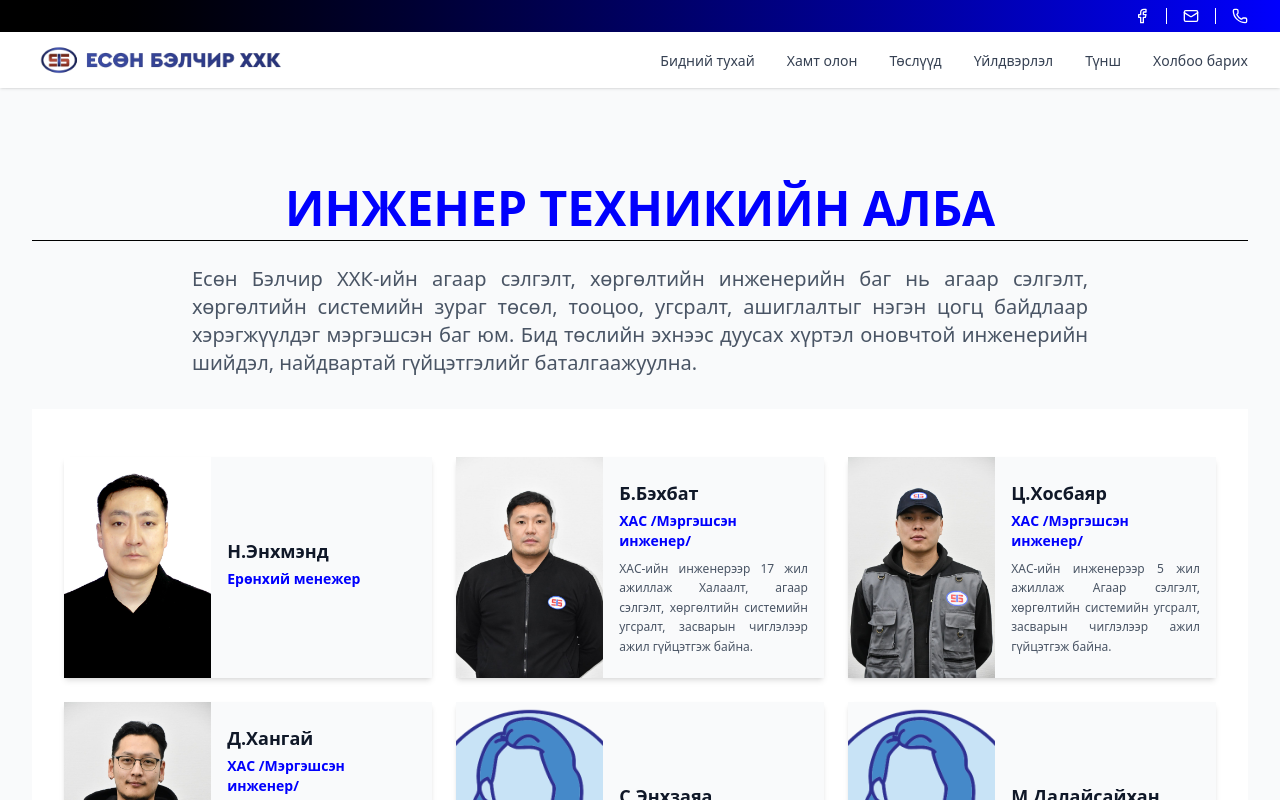
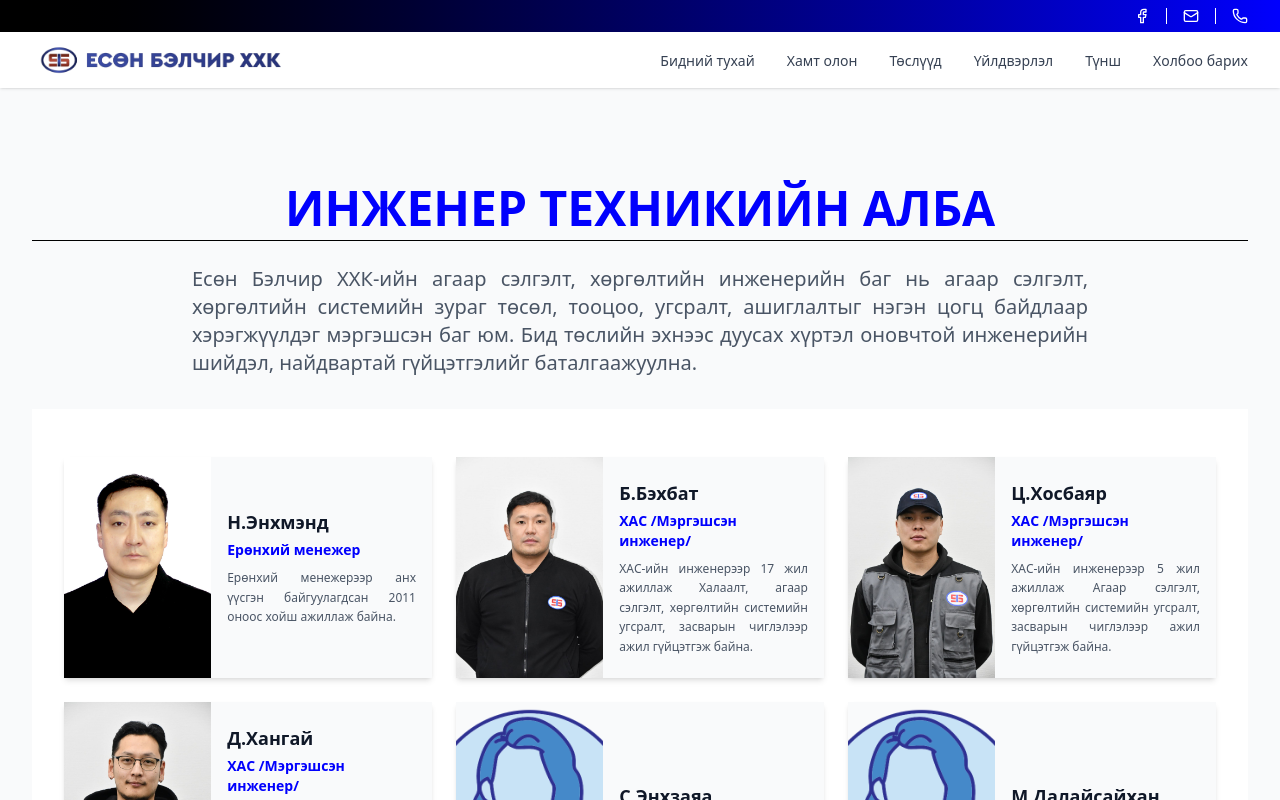
Before and after one commit to Zolboo0501/yesun, a Next.js app: page /greeting/engineering in a window 1280 px wide. Shown: the top 800 px of the page. Built offline with nearby package versions, Linux system fonts and the light colour scheme.

Commit message:
description change

```diff
--- a/components/engineering/EngineeringGreeting.tsx
+++ b/components/engineering/EngineeringGreeting.tsx
@@ -8,6 +8,8 @@ const teamMembers = [
     name: "Н.Энхмэнд",
     position: "Ерөнхий менежер",
     image: "/images/member.jpg",
+    description:
+      "Ерөнхий менежерээр анх үүсгэн байгуулагдсан 2011 оноос хойш ажиллаж байна.",
   },
   {
     id: 2,
```
